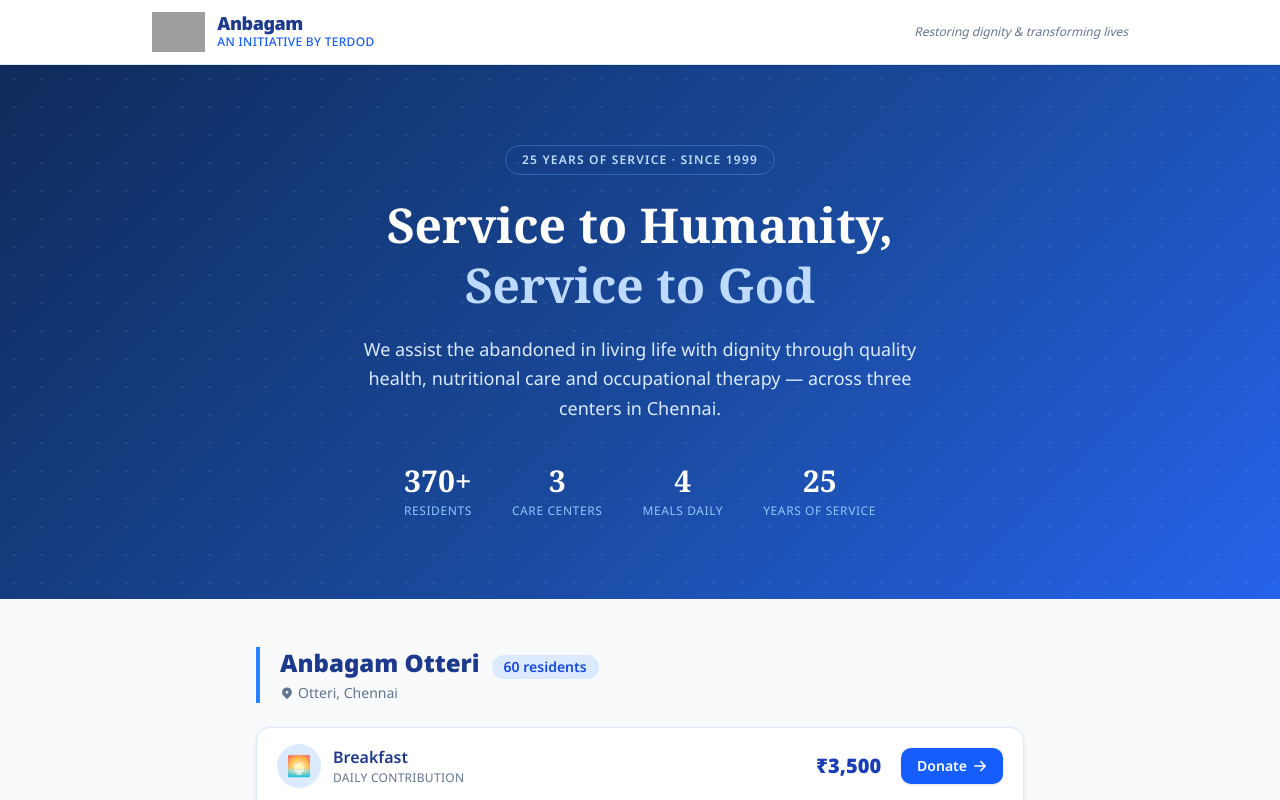
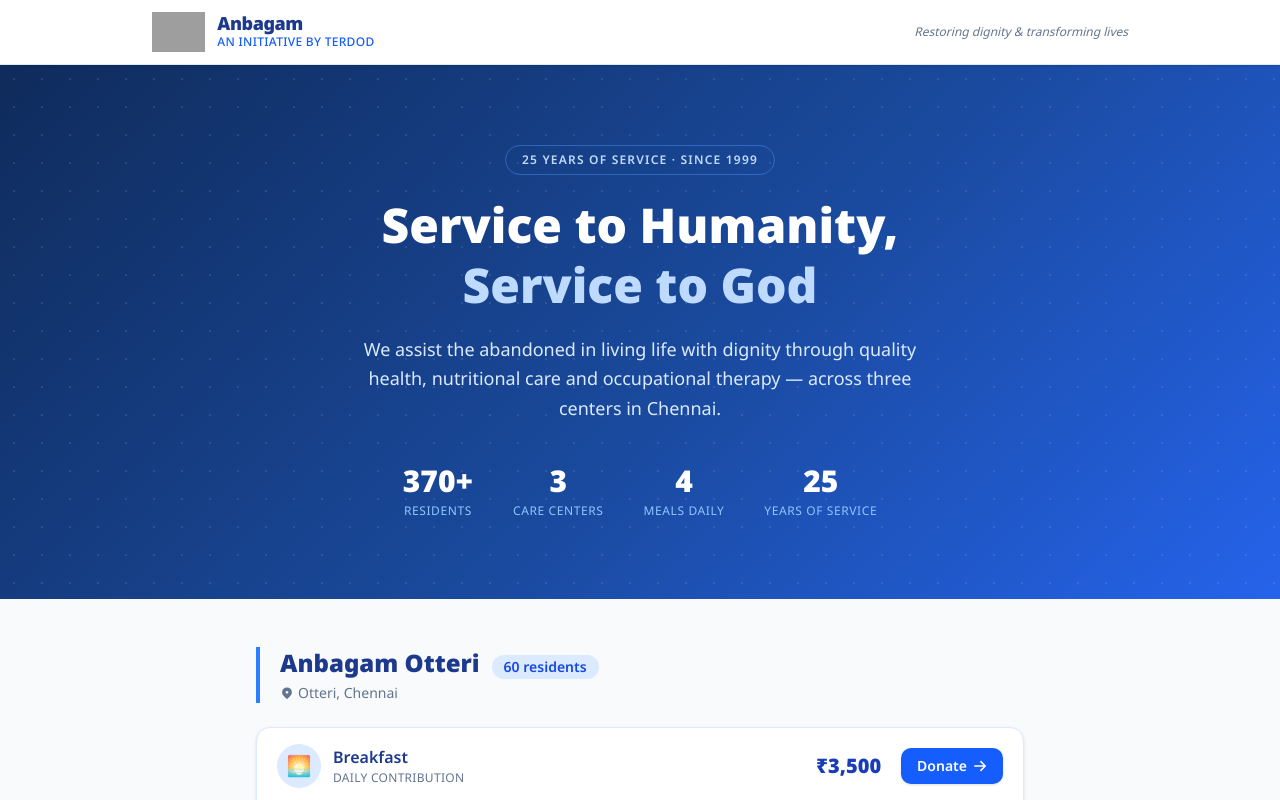
Before and after one commit to varun-raj/anbagam-ngo, a Next.js app: page / in a window 1280 px wide. Shown: the top 800 px of the page. Built offline with nearby package versions, Linux system fonts and the light colour scheme; grey boxes are pictures that could not be loaded.

Commit message:
feat: use actual anbagam-icon.png as favicon, remove Noto Serif — Noto Sans everywhere

```diff
--- a/app/globals.css
+++ b/app/globals.css
@@ -1,4 +1,4 @@
-@import url("https://fonts.googleapis.com/css2?family=Noto+Serif:ital,wght@0,400;0,600;0,700;1,400&family=Noto+Sans:wght@300;400;500;600;900&display=swap");
+@import url("https://fonts.googleapis.com/css2?family=Noto+Sans:wght@300;400;500;600;900&display=swap");
 @import "tailwindcss";
 @import "tw-animate-css";
 @import "shadcn/tailwind.css";
--- a/components/Hero.tsx
+++ b/components/Hero.tsx
@@ -21,7 +21,6 @@
         </span>
         <h2
           className="text-3xl sm:text-5xl font-bold text-white mb-5 leading-tight"
-          style={{ fontFamily: "'Noto Serif', serif" }}
         >
           Service to Humanity,<br />
           <em className="not-italic text-blue-200">Service to God</em>
@@ -43,7 +42,6 @@
             <div key={i} className="text-center">
               <div
                 className="text-2xl sm:text-3xl font-bold text-white"
-                style={{ fontFamily: "'Noto Serif', serif" }}
               >
                 {stat.value}
               </div>
```
Also changed, not shown: app/icon.png.
